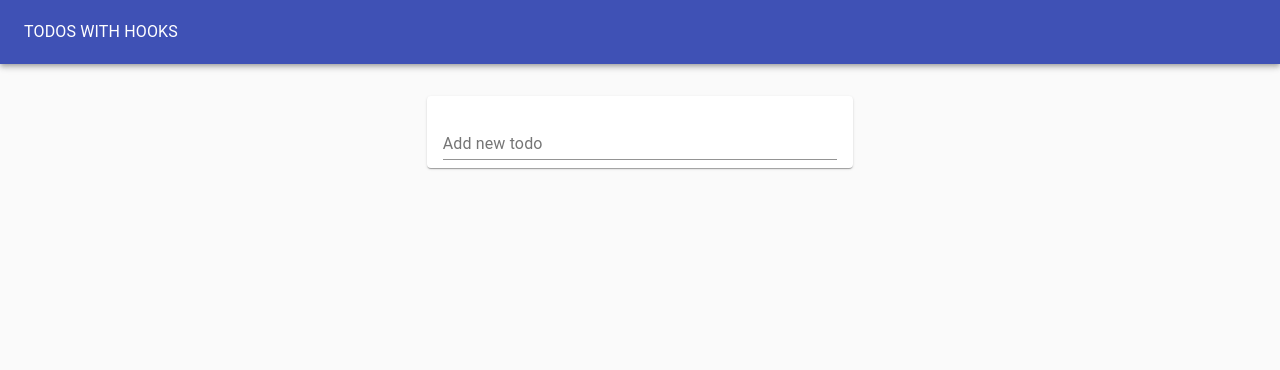
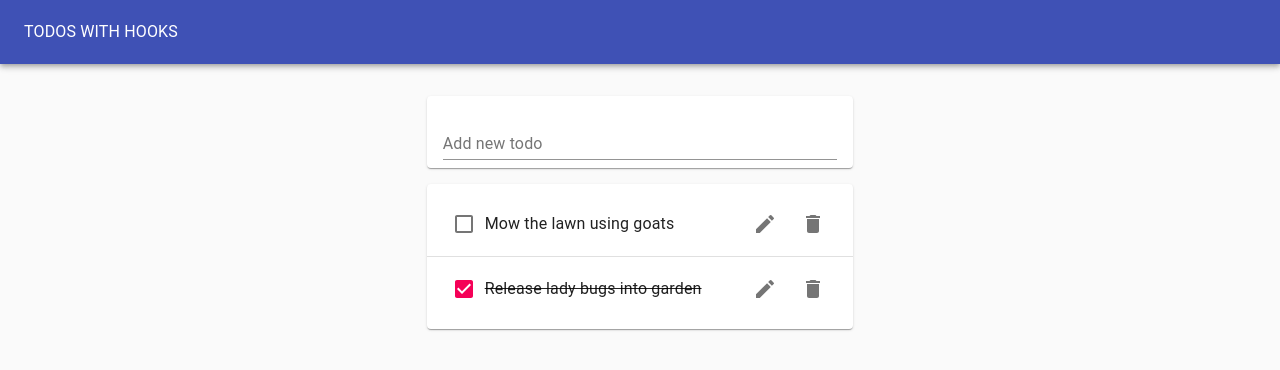
Before and after one commit to arturogbruno/todo-app-with-reducer-and-context, a React (Create React App) app: page / in a window 1280 px wide. Shown: the top 370 px of the page. Built offline with nearby package versions, Linux system fonts and the light colour scheme.

Commit message:
refactor components to use todo.context

```diff
--- a/src/components/EditTodoForm.js
+++ b/src/components/EditTodoForm.js
@@ -1,8 +1,10 @@
-import React from "react";
+import React, { useContext } from "react";
 import useInputState from "../hooks/useInputState";
 import TextField from "@material-ui/core/TextField";
+import { TodosContext } from "../contexts/todos.context";
 
-function EditTodoForm({id, task, editTodo, toggleEditForm}) {
+function EditTodoForm({id, task, toggleEditForm}) {
+    const { editTodo } = useContext(TodosContext);
     const [value, handleChange, reset] = useInputState(task);
 
     return (
--- a/src/components/Todo.js
+++ b/src/components/Todo.js
@@ -1,5 +1,5 @@
-import React from "react";
-import useToggleState from '../hooks/useToggleState';
+import React, { useContext } from "react";
+import useToggleState from "../hooks/useToggleState";
 import ListItem from "@material-ui/core/ListItem";
 import ListItemText from "@material-ui/core/ListItemText";
 import Checkbox from "@material-ui/core/Checkbox";
@@ -7,15 +7,17 @@
 import IconButton from "@material-ui/core/IconButton";
 import EditIcon from "@material-ui/icons/Edit";
 import DeleteIcon from "@material-ui/icons/Delete";
-import EditTodoForm from './EditTodoForm';
+import EditTodoForm from "./EditTodoForm";
+import { TodosContext } from "../contexts/todos.context";
 
-function Todo({ id, task, completed, toggleTodo, editTodo, removeTodo }) {
+function Todo({ id, task, completed }) {
+    const { removeTodo, toggleTodo } = useContext(TodosContext);
     const [isEditing, toggle] = useToggleState(false);
 
     return (
-        <ListItem style={{height: "64px"}}>
+        <ListItem style={{ height: "64px" }}>
             {isEditing ? (
-                <EditTodoForm id={id} task={task} editTodo={editTodo} toggleEditForm={toggle} />
+                <EditTodoForm id={id} task={task} toggleEditForm={toggle} />
             ) : (
                 <>
                     <Checkbox
@@ -24,7 +26,9 @@
                         onClick={() => toggleTodo(id)}
                     />
                     <ListItemText
-                        style={{ textDecoration: completed ? "line-through" : "none" }}
+                        style={{
+                            textDecoration: completed ? "line-through" : "none",
+                        }}
                     >
                         {task}
                     </ListItemText>
@@ -32,7 +36,10 @@
                         <IconButton aria-label="Edit" onClick={toggle}>
                             <EditIcon />
                         </IconButton>
-                        <IconButton aria-label="Delete" onClick={() => removeTodo(id)}>
+                        <IconButton
+                            aria-label="Delete"
+                            onClick={() => removeTodo(id)}
+                        >
                             <DeleteIcon />
                         </IconButton>
                     </ListItemSecondaryAction>
--- a/src/components/TodoApp.js
+++ b/src/components/TodoApp.js
@@ -4,15 +4,11 @@
 import AppBar from "@material-ui/core/AppBar";
 import ToolBar from "@material-ui/core/ToolBar";
 import Grid from "@material-ui/core/Grid";
-import useTodoState from '../hooks/useTodoState';
 import TodoList from "./TodoList";
 import TodoForm from "./TodoForm";
 import { TodosProvider } from '../contexts/todos.context';
 
 function TodoApp() {
-    const initialTodos = [];
-    const {todos, addTodo, removeTodo, toggleTodo, editTodo} = useTodoState(initialTodos);
-
     return (
         <Paper
             style={{
@@ -35,13 +31,8 @@
             <Grid container justify="center" style={{ marginTop: "1rem" }}>
                 <Grid item xs={11} md={8} lg={4}>
                     <TodosProvider>
-                        <TodoForm addTodo={addTodo} />
-                        <TodoList
-                            todos={todos}
-                            toggleTodo={toggleTodo}
-                            editTodo={editTodo}
-                            removeTodo={removeTodo}
-                        />
+                        <TodoForm />
+                        <TodoList />
                     </TodosProvider>
                 </Grid>
             </Grid>
--- a/src/components/TodoForm.js
+++ b/src/components/TodoForm.js
@@ -1,10 +1,12 @@
-import React from "react";
+import React, { useContext } from "react";
 import Paper from "@material-ui/core/Paper";
 import TextField from "@material-ui/core/TextField";
 import useInputState from "../hooks/useInputState";
+import{ TodosContext } from '../contexts/todos.context';
 
-function TodoForm({ addTodo }) {
+function TodoForm() {
     const [value, handleChange, reset] = useInputState("");
+    const { addTodo } = useContext(TodosContext);
 
     return (
         <Paper style={{ margin: "1rem 0", padding: "0 1rem" }}>
--- a/src/components/TodoList.js
+++ b/src/components/TodoList.js
@@ -1,22 +1,20 @@
-import React from "react";
+import React, { useContext } from "react";
 import Paper from "@material-ui/core/Paper";
 import List from "@material-ui/core/List";
 import Divider from "@material-ui/core/Divider";
 import Todo from "./Todo";
+import{ TodosContext } from '../contexts/todos.context';
 
-function TodoList({ todos, toggleTodo, editTodo, removeTodo }) {
+function TodoList() {
+    const { todos } = useContext(TodosContext);
+
     if(todos.length) {
         return (
             <Paper>
                 <List>
                     {todos.map((todo, idx) => (
                         <React.Fragment key={todo.id}>
-                            <Todo
-                                {...todo}
-                                toggleTodo={toggleTodo}
-                                editTodo={editTodo}
-                                removeTodo={removeTodo}
-                            />
+                            <Todo {...todo} />
                             {idx < todos.length - 1 && <Divider />}
                         </React.Fragment>
                     ))}
```
